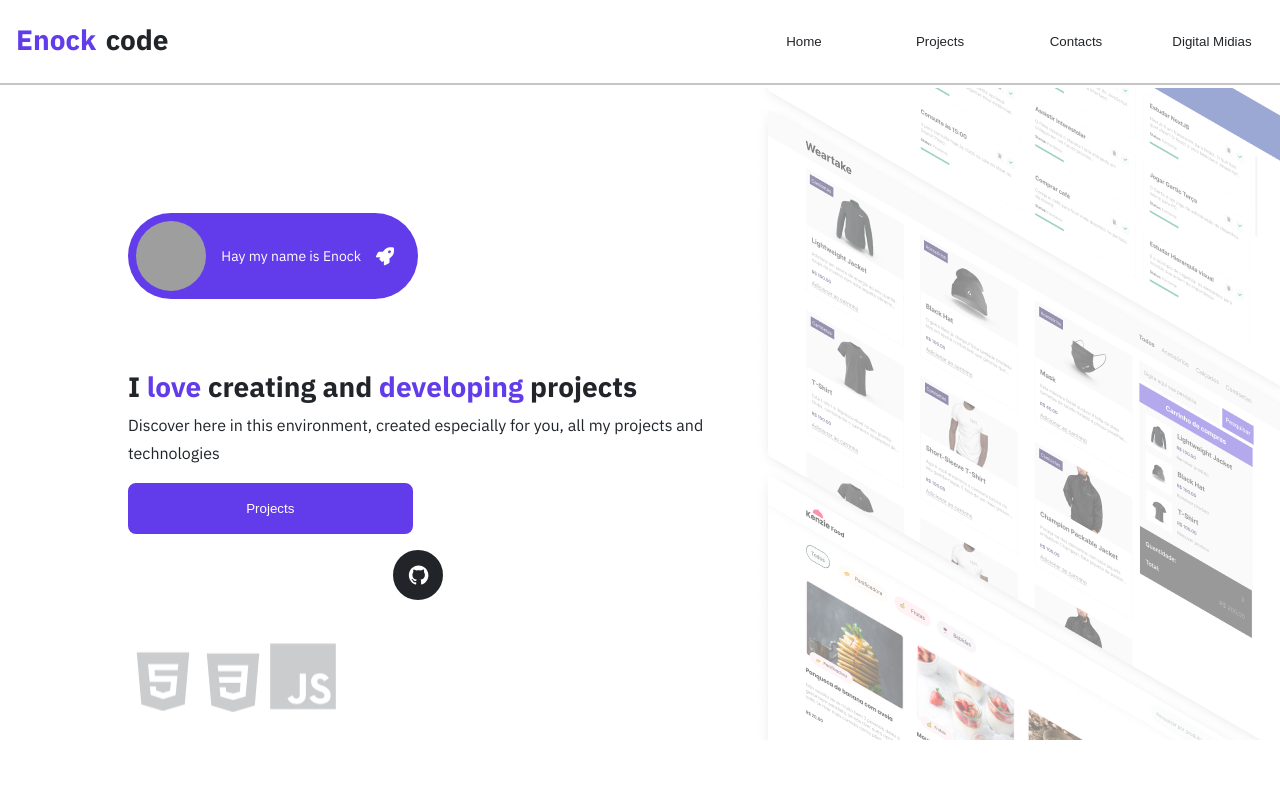
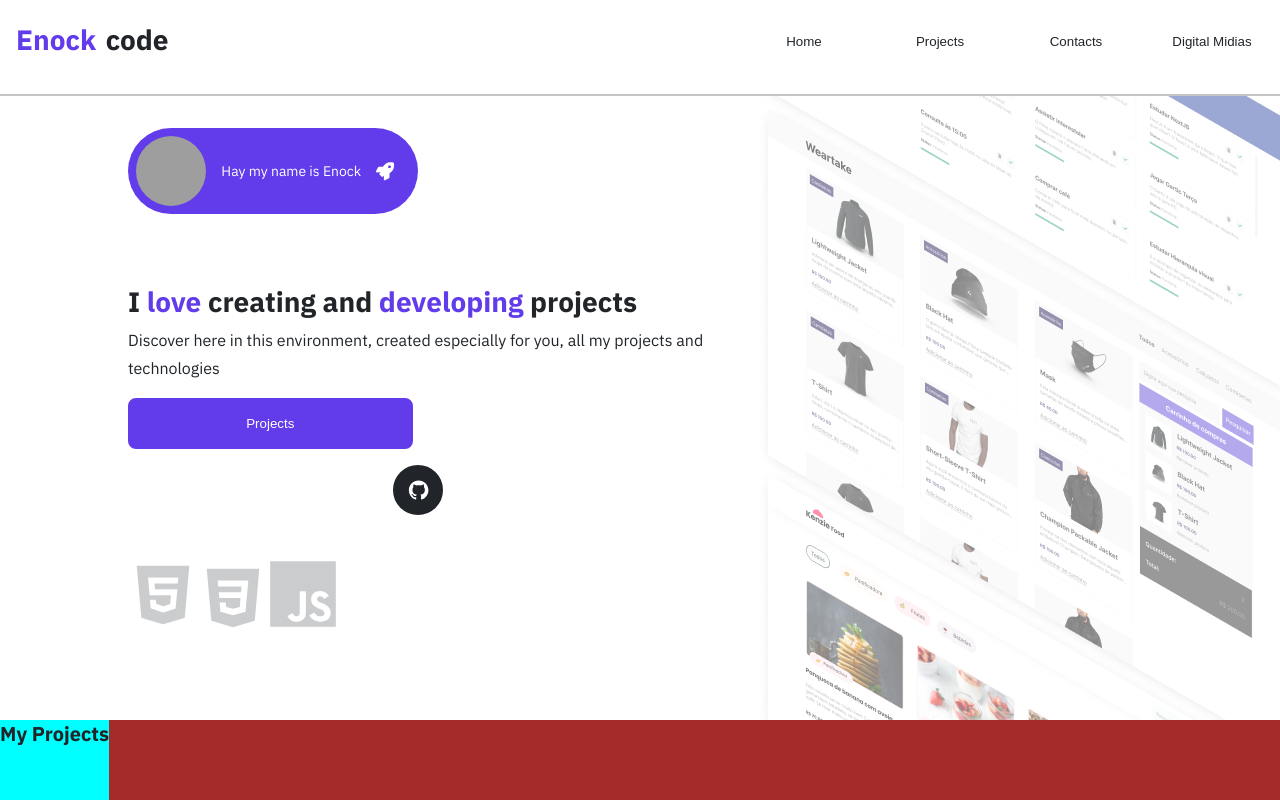
Before and after one commit to kenzie-journey-enock/react_tasks, a React (Vite) app: page / in a window 1280 px wide. Shown: the top 800 px of the page. Built offline with nearby package versions, Linux system fonts and the light colour scheme; grey boxes are pictures that could not be loaded.

Commit message:
fix: Add scrool sections by click

```diff
--- a/src/studies/Projects/Portifolio/components/atoms/BtnPortfolio.jsx
+++ b/src/studies/Projects/Portifolio/components/atoms/BtnPortfolio.jsx
@@ -2,9 +2,9 @@ import style from "./style.module.css"
 
 import PropTypes from 'prop-types'
 
-export default function BtnPortifolio({ children, styleToken, colorBg, hoverColorBg }) {
+export default function BtnPortifolio({ children, styleToken, colorBg, hoverColorBg, onClick }) {
   return (
-    <button className={setStyleClass(styleToken, style)} style={{
+    <button onClick={onClick} className={setStyleClass(styleToken, style)} style={{
       backgroundColor: colorBg,
       transition: 'background-color 0.3s, color 0.3s, border 0.6s'
     }}
@@ -24,7 +24,8 @@ BtnPortifolio.propTypes = {
   children: PropTypes.node,
   styleToken: PropTypes.string,
   colorBg: PropTypes.string,
-  hoverColorBg: PropTypes.string
+  hoverColorBg: PropTypes.string,
+  onClick: PropTypes.func
 };
 
 
--- a/src/studies/Projects/Portifolio/components/molecules/boxes/ListSectionsProtfolio.jsx
+++ b/src/studies/Projects/Portifolio/components/molecules/boxes/ListSectionsProtfolio.jsx
@@ -11,11 +11,20 @@ export default function ListSectionsPortfolio({ data, openMenu }) {
     return <p>Carregando...</p>;
   }
 
+  const handleScroll = (sectionId) => {
+    const section = document.getElementById(sectionId);
+    console.log(sectionId)
+    if (section) {
+      console.log(section)
+      section.scrollIntoView({ behavior: "smooth" });
+    }
+  };
+
   return (
     <ul className={openMenu ? style.list_sections_open : style.list_sections}>
       {data.sections.map((section) => (
         <li key={section.id} className={style.list_item}>
-          <BtnPortfolio styleToken='header'>{section.name}</BtnPortfolio>
+          <BtnPortfolio onClick={() => handleScroll(section.ref)} styleToken='header'>{section.name}</BtnPortfolio>
         </li>
       ))}
     </ul>
--- a/src/studies/Projects/Portifolio/components/molecules/sections/FirstSectionPortfolio.jsx
+++ b/src/studies/Projects/Portifolio/components/molecules/sections/FirstSectionPortfolio.jsx
@@ -6,7 +6,7 @@ import BannerProjectsPortfolio from '../../atoms/BannerProjectsPortfolio'
 
 export default function FirstSectionPortfolio({ data }) {
   return (
-    <section className={style.first_section}>
+    <section id={data.sections[0].ref} className={style.first_section}>
       <AdvertMePortfolio data={data} />
       <BannerProjectsPortfolio />
     </section>
--- a/src/studies/Projects/Portifolio/components/molecules/sections/SecoundSectionPortfolio.jsx
+++ b/src/studies/Projects/Portifolio/components/molecules/sections/SecoundSectionPortfolio.jsx
@@ -5,7 +5,7 @@ import { MyProjectsPortfolio } from '../boxes'
 
 export default function SecoundSectionPortfolio({ data }) {
   return (
-    <section className={style.secound_section}>
+    <section id={data.sections[1].ref} className={style.secound_section}>
       <MyProjectsPortfolio data={data} />
     </section>
   )
--- a/src/studies/Projects/Portifolio/components/organisms/style.module.css
+++ b/src/studies/Projects/Portifolio/components/organisms/style.module.css
@@ -2,10 +2,12 @@
   display: flex;
   justify-content: space-between;
   border-bottom: 2px solid rgb(199, 196, 196, 1);
+  background-color: var(--grey-0);
   /* height: 500px; */
-  position: relative;
+  position: fixed;
   z-index: 1;
-  height: 15%;
+  height: 12%;
+  width: 100%;
 }
 
 .main_portfolio {
@@ -14,4 +16,14 @@
   flex-direction: column;
   justify-content: space-between;
   height: 100%;
+  /* position: relative;
+  z-index: 2; */
+  padding-top: 25%;
 }
+
+/* Para tablets (largura mínima de 768px) */
+@media (min-width: 765px) {
+  .main_portfolio {
+    padding-top: 0;
+  }
+}
--- a/src/studies/Projects/Portifolio/styles/globalStyles.css
+++ b/src/studies/Projects/Portifolio/styles/globalStyles.css
@@ -33,5 +33,5 @@ body {
 }
 
 section {
-  height: 100vh;
+  height: 90vh;
 }
```
